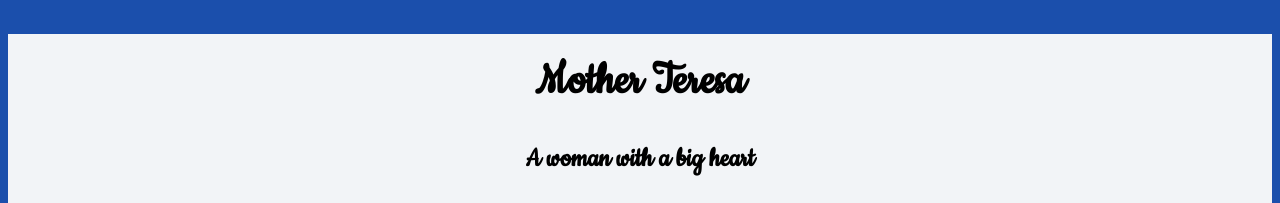
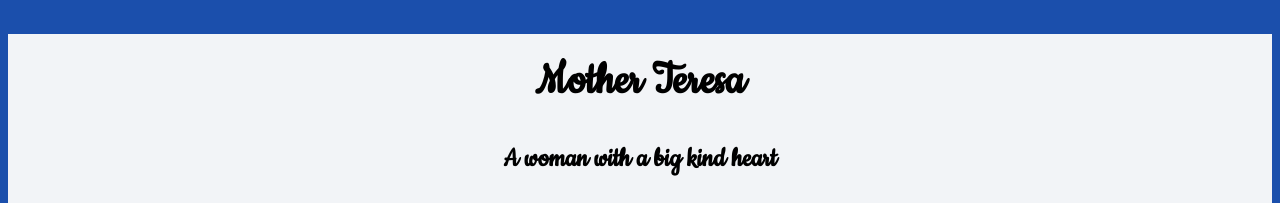
Before and after one commit to GainiZh/Tribute-Page, a plain HTML site: page index.html in a window 1280 px wide. Shown: the top 203 px of the page. Drawn offline with Linux system fonts and the light colour scheme; grey boxes are pictures that could not be loaded.

Commit message:
initial commit

```diff
--- a/index.html
+++ b/index.html
@@ -12,7 +12,7 @@
  <body>
    <div id="main">
      <h1 id="title">Mother Teresa</h1>
-     <h3 class="subtitle">A woman with a big heart</h3>
+     <h3 class="subtitle">A woman with a big kind heart</h3>
      <div id="img-div"><img src="https://ruspekh.ru/images/articles/70235/2018_05_21-036-01_002.jpg" id="image" alt="Image of Mother Theresa">
        <figcaption id="img-caption">Image of Mother Teresa</figcaption>
      </div>
--- a/styles.css
+++ b/styles.css
@@ -7,6 +7,7 @@ body {
 #main {
   background-color: #f2f4f7;
   padding-bottom: 30px;
+  margin-bottom: 20px;
 }
 
 h1,
```
Also changed, not shown: 1 other file.
